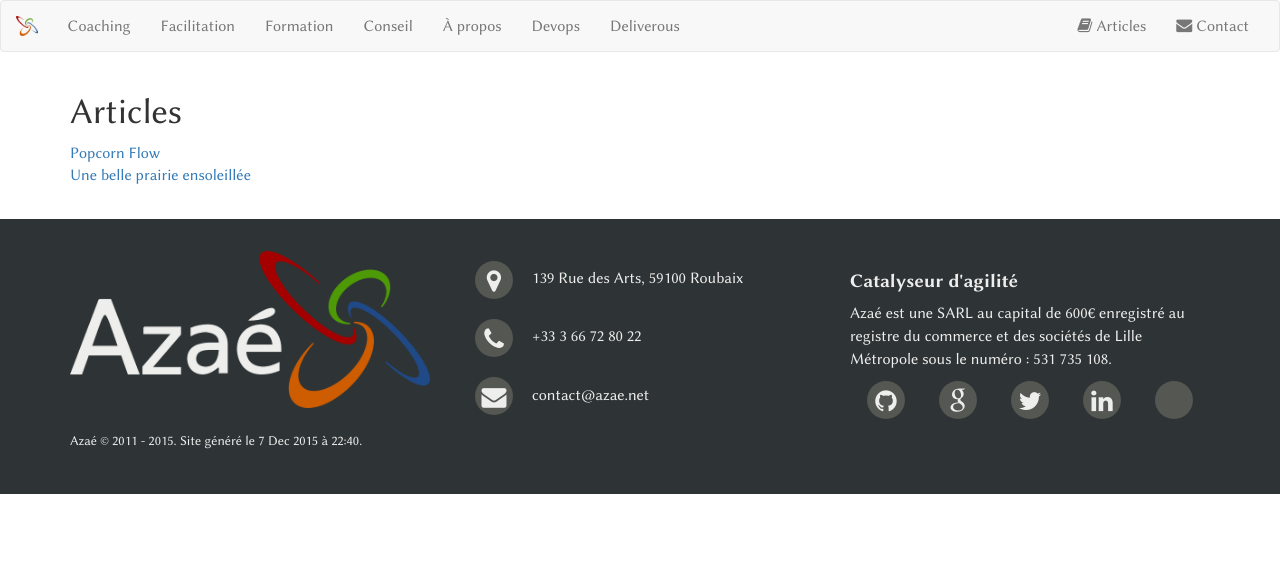
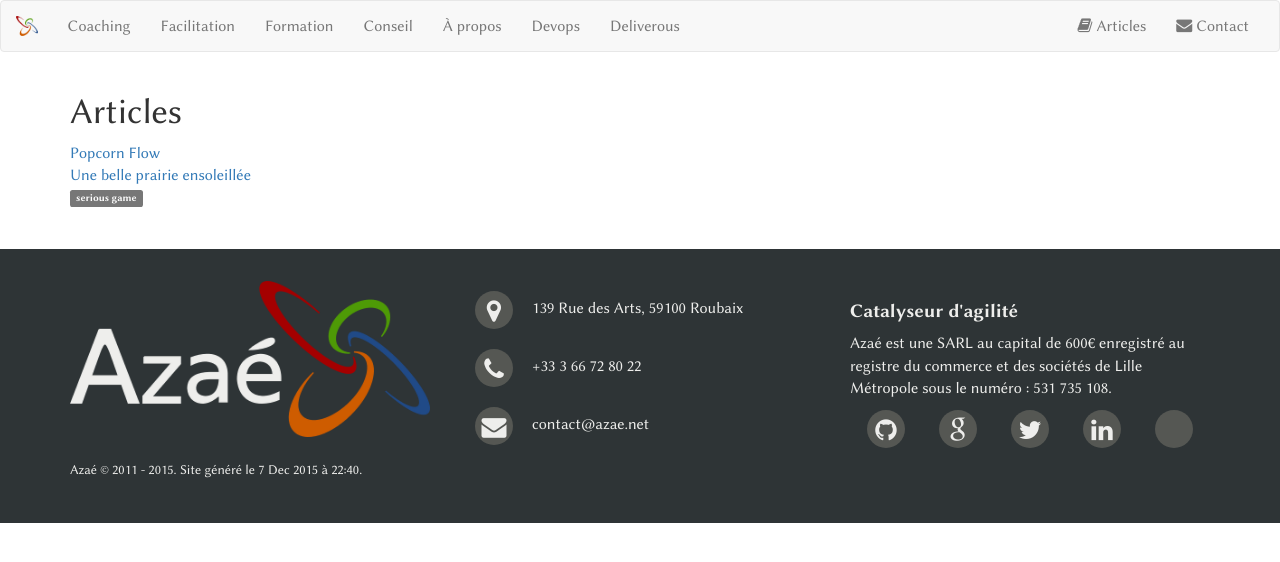
Before and after one commit to coachBZH/azae.net, a Jekyll site: the page built from articles/index.html, in a window 1280 px wide. Shown: the top 562 px of the page. Built offline with Jekyll 4.4.1, drawn with Linux system fonts in a browser that asks for light colours; some web fonts are replaced.

Commit message:
tags displayed in articles

```diff
--- a/articles/index.html
+++ b/articles/index.html
@@ -2,11 +2,18 @@
 layout: with-title
 title: Articles
 ---
-{% assign sorted_pages = (site.categories.articles | sort: 'title') %}
-{% for post in sorted_pages %}
+{% assign sorted_articles = (site.categories.articles | sort: 'title') %}
+{% for article in sorted_articles %}
     {% cycle 'add row' : '<div class="row">', nil, nil, nil %}
         <div class="col-md-3">
-            <a href="{{ post.url }}">{{ post.title }}</a>
+            <a href="{{ article.url }}">{{ article.title }}</a>
+            {% if article.tags.size > 0 %}
+                <p class="small">
+                    {% for tag in article.tags %}
+                        <span class="label label-default">{{tag}}</span>
+                    {% endfor %}
+                </p>
+            {% endif %}
         </div>
     {% cycle 'end row' : nil, nil, nil, '</div>' %}
 {% endfor %}
```
Also changed, not shown: _layouts/article.html (+8 -0 lines).
